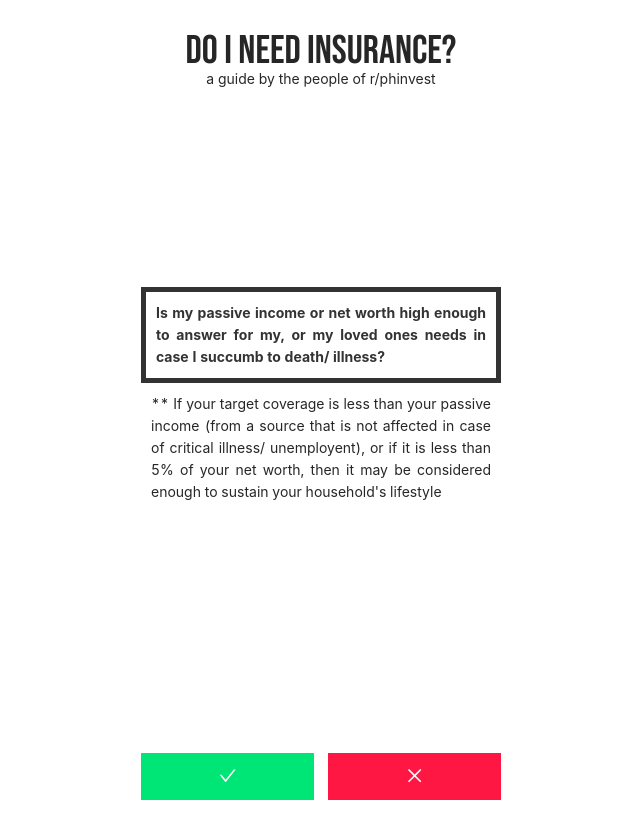
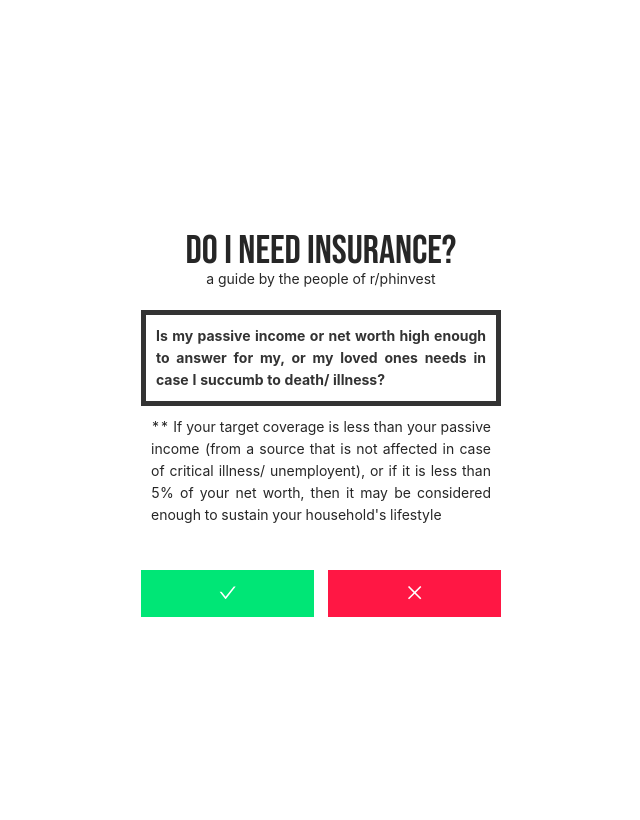
Before and after one commit to Daffodong/insuraflow, a React (Create React App) app: page / in a window 1280 px wide. Both pictures are taken after a click on the button "START". Shown: the whole page, without its empty margins (319-959 px from the left). Built offline with nearby package versions, Linux system fonts and the light colour scheme.

Commit message:
fixed height testing

```diff
--- a/src/App.css
+++ b/src/App.css
@@ -32,7 +32,7 @@
   min-width: 300px;
   margin: 0 auto;
   margin-top: 20px;
-  height:100%;
+  height:400px;
 }
 
 .text-center{
@@ -106,10 +106,17 @@
 }
 
 .yes-no-buttons-div{
-  position:fixed;
-  bottom: 0;
-  left: 0;
   width: 100%;
+}
+
+.title{
+}
+
+.content{
+  height: 250px
+}
+
+.footer{
 }
 
 .bottom{
--- a/src/QuestionPage.js
+++ b/src/QuestionPage.js
@@ -15,12 +15,12 @@ import {
 export const QuestionPage = props => {
     let { node, setNode } = props;
     return (
-        <div class="main">
-            <div class="text-center">
-                <h1 class="customFont">Do I need insurance?</h1>
-                <p class="negativeMargin">a guide by the people of r/phinvest</p>
-            </div>
-                <div class="centered">
+        <div class="main centered">
+                <div class="title text-center">
+                    <h1 class="customFont">Do I need insurance?</h1>
+                    <p class="negativeMargin">a guide by the people of r/phinvest</p>
+                </div>
+               <div class="content">
                     <div class="yellowblack-text">
                         {node.message}
                     </div>
@@ -28,7 +28,7 @@ export const QuestionPage = props => {
                         {node.notes}
                     </div>
                 </div>
-                <div class="yes-no-buttons-div">
+                <div class="footer yes-no-buttons-div">
                     <div class="bottom">
                         <button class="option left yes" onClick = {() => setNode(node.yes)}>
                             <CheckOutlined />
```
